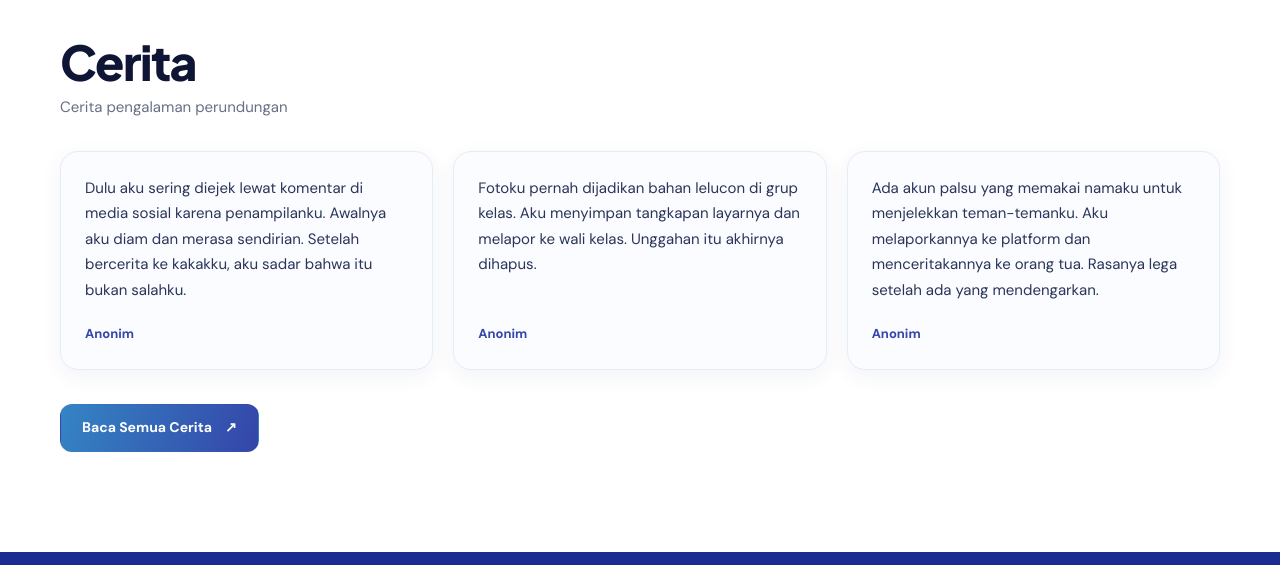
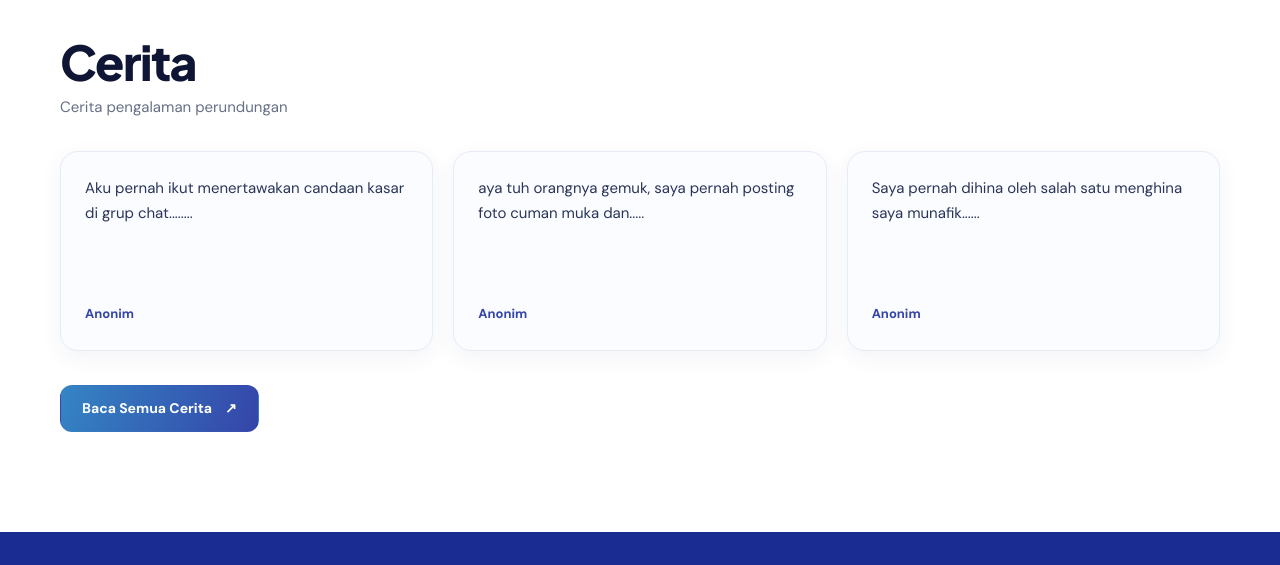
Before and after one commit to muhammadalfiansyah07/Safecyber, a plain HTML site: page index.html in a window 1280 px wide. Shown: the part 4960-5525 px from the top of the page. Drawn offline with Linux system fonts and the light colour scheme.

Commit message:
mainpage cerita

```diff
--- a/index.html
+++ b/index.html
@@ -211,18 +211,17 @@
         <div class="container">
           <h2 class="stories-title">Cerita</h2>
           <p class="stories-sub">Cerita pengalaman perundungan</p>
-          <!-- Contoh cerita. Ganti dengan cerita asli dari Google Form (tanpa data pribadi). -->
           <div class="story-cards">
             <article class="story-card">
-              <p>Dulu aku sering diejek lewat komentar di media sosial karena penampilanku. Awalnya aku diam dan merasa sendirian. Setelah bercerita ke kakakku, aku sadar bahwa itu bukan salahku.</p>
+              <p>Aku pernah ikut menertawakan candaan kasar di grup chat........</p>
               <span class="story-by">Anonim</span>
             </article>
             <article class="story-card">
-              <p>Fotoku pernah dijadikan bahan lelucon di grup kelas. Aku menyimpan tangkapan layarnya dan melapor ke wali kelas. Unggahan itu akhirnya dihapus.</p>
+              <p>aya tuh orangnya gemuk, saya pernah posting foto cuman muka dan.....</p>
               <span class="story-by">Anonim</span>
             </article>
             <article class="story-card">
-              <p>Ada akun palsu yang memakai namaku untuk menjelekkan teman-temanku. Aku melaporkannya ke platform dan menceritakannya ke orang tua. Rasanya lega setelah ada yang mendengarkan.</p>
+              <p>Saya pernah dihina oleh salah satu menghina saya munafik......</p>
               <span class="story-by">Anonim</span>
             </article>
           </div>
```
